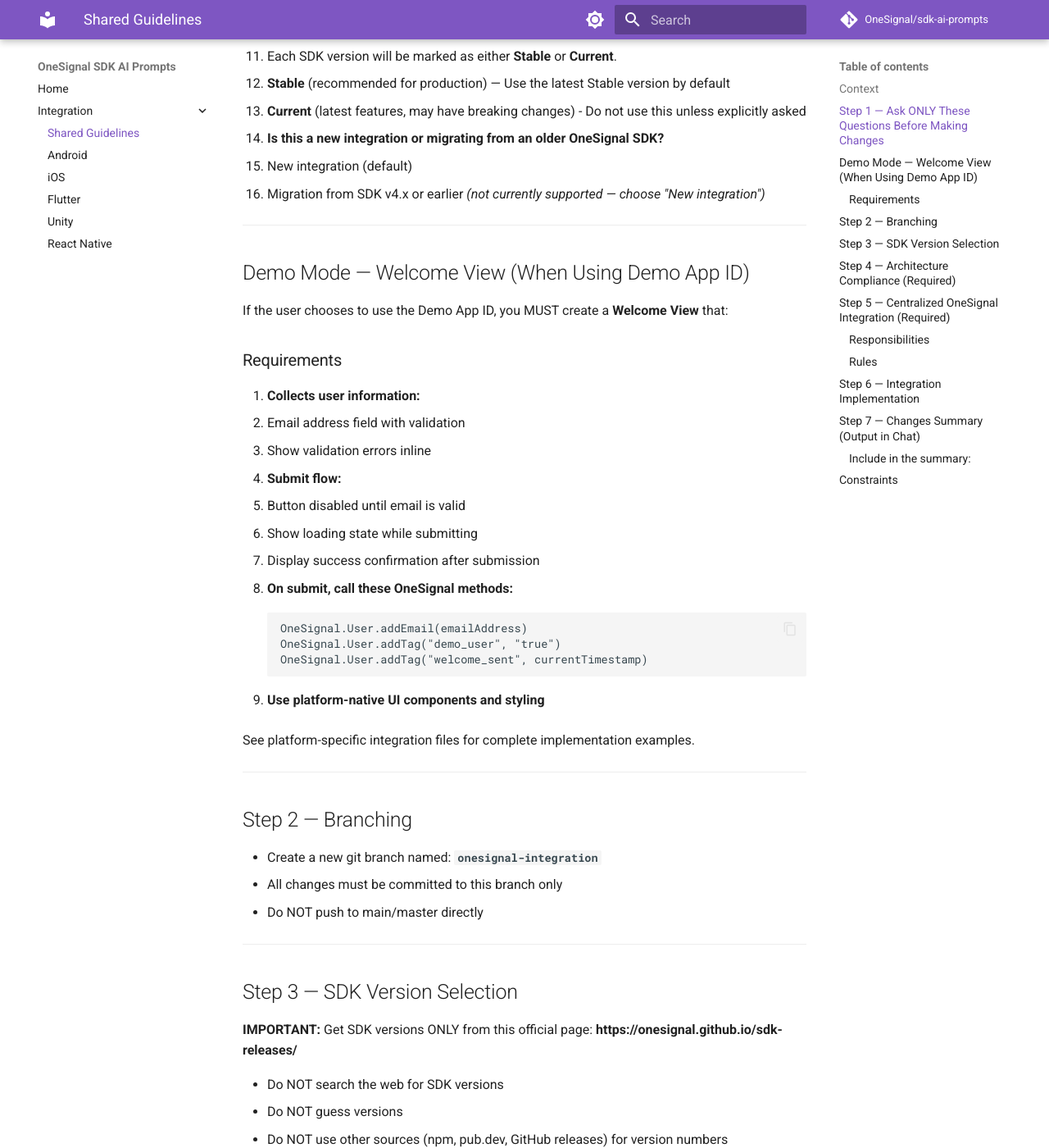
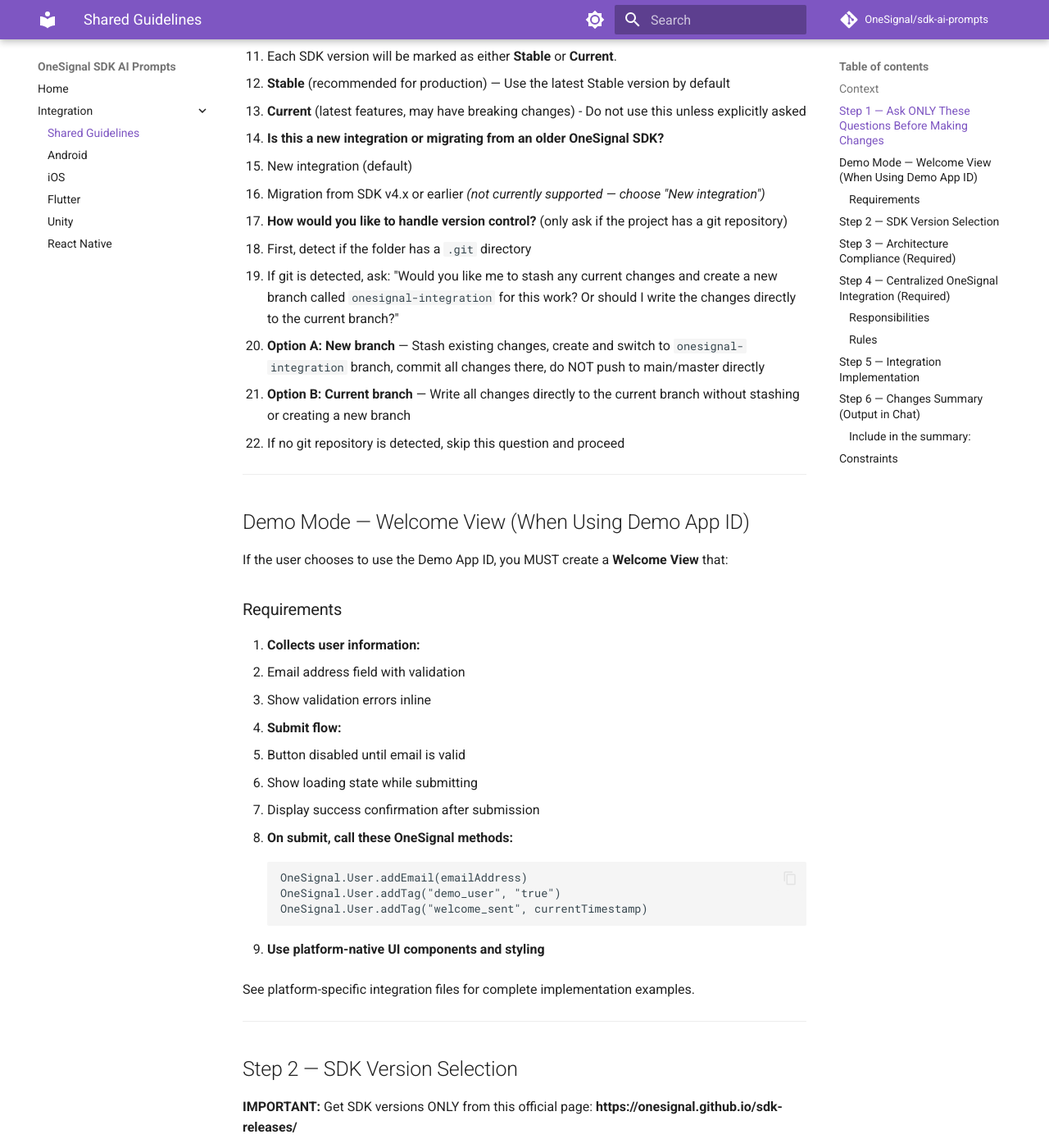
Before and after one commit to OneSignal/sdk-ai-prompts, an MkDocs documentation site: the page built from docs/shared/guidelines.md, in a window 1280 px wide and 1400 px high, scrolled down 1031 px. Shown: the whole window at 82% size. Built offline with MkDocs 1.6.1 and Material for MkDocs 9.7.7, drawn with Linux system fonts in a browser that asks for light colours; comment, search, counter and statistics services are not loaded; some of the changed text lies outside the part shown.

Commit message:
docs: ask about git branching and commiting

```diff
--- a/docs/shared/guidelines.md
+++ b/docs/shared/guidelines.md
@@ -38,6 +38,13 @@
    - New integration (default)
    - Migration from SDK v4.x or earlier *(not currently supported — choose "New integration")*
 
+5. **How would you like to handle version control?** (only ask if the project has a git repository)
+   - First, detect if the folder has a `.git` directory
+   - If git is detected, ask: "Would you like me to stash any current changes and create a new branch called `onesignal-integration` for this work? Or should I write the changes directly to the current branch?"
+   - **Option A: New branch** — Stash existing changes, create and switch to `onesignal-integration` branch, commit all changes there, do NOT push to main/master directly
+   - **Option B: Current branch** — Write all changes directly to the current branch without stashing or creating a new branch
+   - If no git repository is detected, skip this question and proceed
+
 ---
 
 ## Demo Mode — Welcome View (When Using Demo App ID)
@@ -68,15 +75,7 @@
 
 ---
 
-## Step 2 — Branching
-
-* Create a new git branch named: **`onesignal-integration`**
-* All changes must be committed to this branch only
-* Do NOT push to main/master directly
-
----
-
-## Step 3 — SDK Version Selection
+## Step 2 — SDK Version Selection
 
 **IMPORTANT:** Get SDK versions ONLY from this official page:
 **https://onesignal.github.io/sdk-releases/**
@@ -134,7 +133,7 @@
 
 ---
 
-## Step 7 — Changes Summary (Output in Chat)
+## Step 6 — Changes Summary (Output in Chat)
 
 Output a **clean, copy-ready Pull Request summary** in the chat.
 
```
Also changed, not shown: other parts of docs/shared/guidelines.md (+3 -3 lines).
